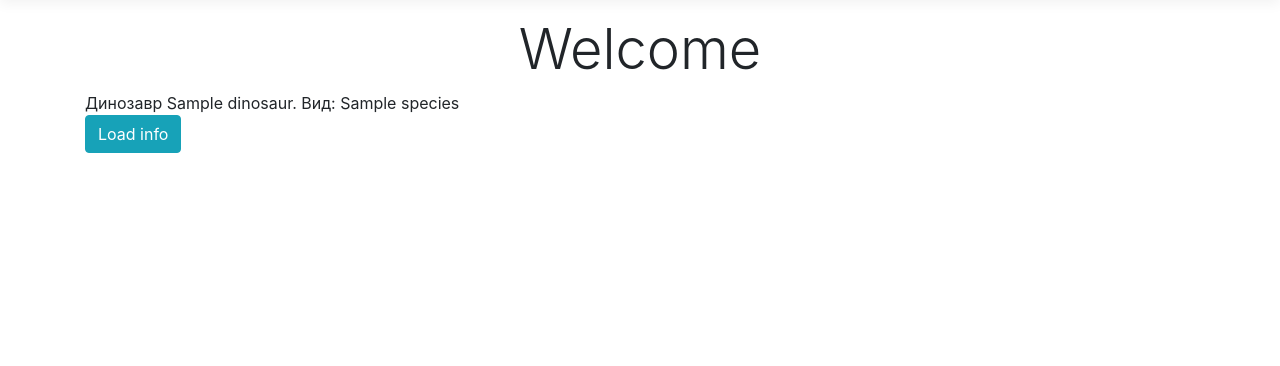
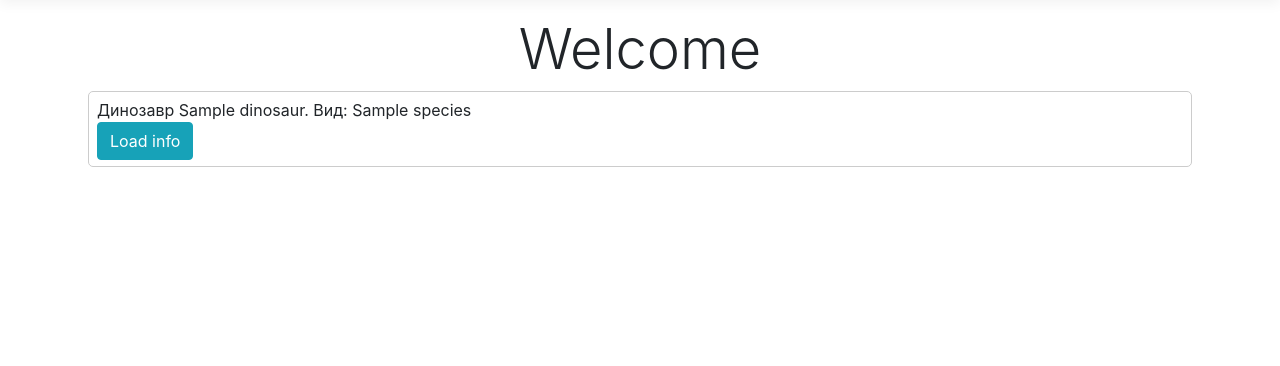
Before and after one commit to Dr3amChild/DinosaurusPark, an ASP.NET Core app: page /Dinosaurs in a window 1280 px wide. Shown: the part 57-423 px from the top of the page. Run offline with ASP.NET Core 8, Linux system fonts and the light colour scheme; tables that the repository leaves empty hold one stand-in row (values such as "Sample post"); the project's own start-up code is not run, and a stand-in starts its controllers and pages; some libraries are stand-ins or nearby versions.

Commit message:
some css

```diff
--- a/src/DinosaurusPark.WebApplication/Views/Shared/_Layout.cshtml
+++ b/src/DinosaurusPark.WebApplication/Views/Shared/_Layout.cshtml
@@ -16,6 +16,7 @@
               integrity="sha256-eSi1q2PG6J7g7ib17yAaWMcrr5GrtohYChqibrV7PBE="/>
     </environment>
     <link rel="stylesheet" href="~/css/site.css" />
+    <link rel="stylesheet" href="~/css/main.css" />
 </head>
 <body>
     <header>
--- /dev/null
+++ b/src/DinosaurusPark.WebApplication/wwwroot/css/main.css
@@ -0,0 +1,7 @@
+
+.dinosaur-info {
+    border: 1px solid #ccc;
+    border-radius: 5px;
+    margin: 3px;
+    padding: 6px 8px;
+}
--- a/src/DinosaurusPark.WebApplication/wwwroot/js/dinosaurs.js
+++ b/src/DinosaurusPark.WebApplication/wwwroot/js/dinosaurs.js
@@ -28,6 +28,7 @@ function show(dinosaurs) {
 
     for (let dinosaur of dinosaurs) {
         const child = document.createElement("div");
+        child.className = "dinosaur-info";
         child.innerHTML = `<div>Динозавр ${dinosaur.name}. Вид: ${dinosaur.species}</div>`;
 
         const button = document.createElement("button");
```
